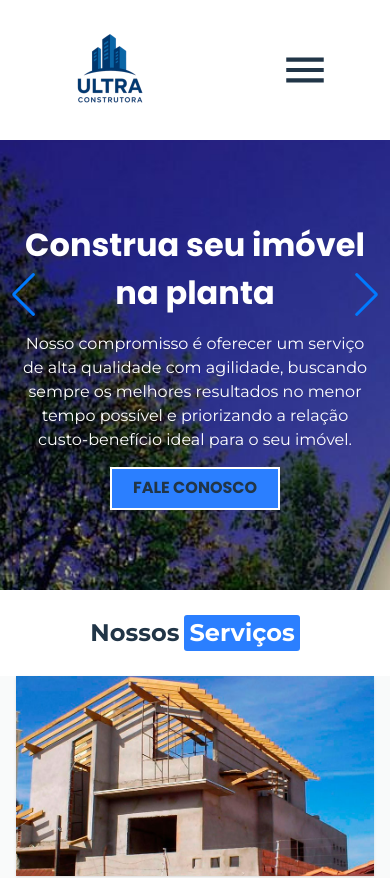
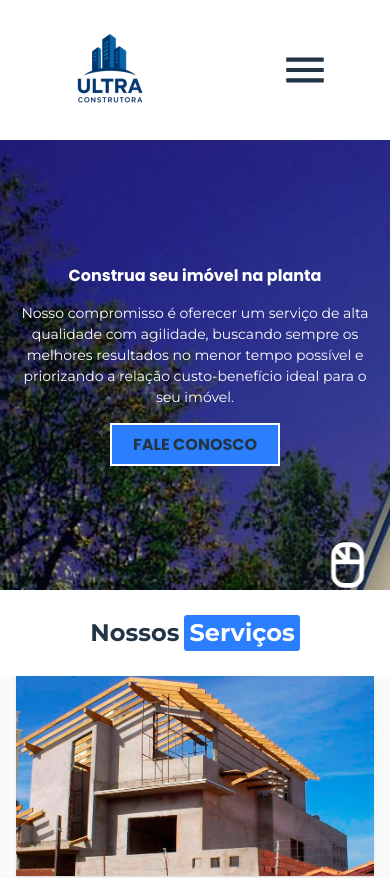
Before and after one commit to GPAstJS/daifaconstrutora-template, a React (Vite) app: page / in a window 390 px wide. Shown: the top 878 px of the page. Built offline with nearby package versions, Linux system fonts and the light colour scheme.

Commit message:
bug fixes

```diff
--- a/package.json
+++ b/package.json
@@ -10,13 +10,15 @@
         "preview": "vite preview"
     },
     "dependencies": {
+        "@hookform/resolvers": "^5.0.1",
         "@tailwindcss/vite": "^4.1.4",
         "react": "^19.0.0",
         "react-dom": "^19.0.0",
         "react-hook-form": "^7.56.4",
         "react-icons": "^5.5.0",
         "swiper": "^11.2.6",
-        "tailwindcss": "^4.1.4"
+        "tailwindcss": "^4.1.4",
+        "yup": "^1.6.1"
     },
     "devDependencies": {
         "@eslint/js": "^9.22.0",
--- a/src/App.jsx
+++ b/src/App.jsx
@@ -19,7 +19,6 @@ import { HeroSection } from './components/section';
 import SeuConteudo from './assets/image.jpg';
 import { Form } from './components/form';
 
-function App() {
 const CTAs = [
     {
         image: CTA1,
@@ -61,6 +60,7 @@ function App() {
     },
 ];
 
+function App() {
     return (
         <main id="inicio" className="w-full  flex flex-col  items-center ">
             <header className="w-full h-[140px] bg-white fixed z-10">
--- a/src/components/carousel/carousel.jsx
+++ b/src/components/carousel/carousel.jsx
@@ -1,11 +1,13 @@
 import React from 'react';
-import { Swiper, SwiperSlide } from 'swiper/react';
+import { Swiper, SwiperSlide, useSwiper } from 'swiper/react';
 import { Autoplay, Navigation } from 'swiper/modules';
 import 'swiper/css';
 import './style.css';
 import 'swiper/css/navigation';
 
 import SwiperImage from '../../assets/swiper-image.jpg';
+
+import { PiMouseLeftClickBold } from 'react-icons/pi';
 
 export const Carousel = () => {
     return (
@@ -15,17 +17,17 @@ export const Carousel = () => {
                 spaceBetween={30}
                 loop={true}
                 autoplay={{ delay: 5000 }}
-                navigation={true}
-                modules={[Navigation, Autoplay]}
+                modules={[Autoplay]}
                 className="mySwiper w-full cursor-pointer "
             >
                 <SwiperSlide className="mt-[140px]  z-99">
-                    <div className="w-full bg-[#2F163B] flex flex-col items-center justify-center h-[450px] sm:h-[700px] ">
+                    <div className="w-full relative bg-[#2F163B] flex flex-col items-center justify-center h-[450px] sm:h-[700px] ">
+                        <PiMouseLeftClickBold className="slide-indicator w-[25px] h-[25px] 2xl:w-[50px] 2xl:h-[50px] absolute bottom-0  right-0 m-[25px] text-white 100" />
                         <div className="animation-div px-[1rem]  md:w-[95%]  bg-transparent flex flex-col items-center justify-center gap-y-[15px]">
-                            <p className="text-[2rem] md:text-[2.5rem] xl:text-[60px]  text-white font-poppins font-bold ">
+                            <p className=" text-[1rem] sm:text-[2rem] md:text-[2.5rem] xl:text-[60px]  text-white font-poppins font-bold ">
                                 Construa seu imóvel na planta
                             </p>
-                            <p className="font-montserrat  text-white text-[1rem] md:text-[1.25rem] lg:text-[20px] max-w-[1200px]       ">
+                            <p className="font-montserrat  text-white text-[14px] sm:text-[1rem] md:text-[1.25rem] lg:text-[20px] max-w-[1200px]       ">
                                 Nosso compromisso é oferecer um serviço de alta
                                 qualidade com agilidade, buscando sempre os melhores
                                 resultados no menor tempo possível e priorizando a
@@ -42,6 +44,7 @@ export const Carousel = () => {
                     </div>
                 </SwiperSlide>
                 <SwiperSlide className="w-full flex items-center justify-center relative mt-[140px] ">
+                    <div className="relative flex flex-col items-center justify-center w-full ">
                         <div
                             style={{
                                 backgroundImage: `url(${SwiperImage})`,
@@ -49,15 +52,18 @@ export const Carousel = () => {
                             className={`scale-animation w-full flex items-center justify-center  h-[700px]  absolute z-[-10] top-0 left-0 bg-no-repeat`}
                         ></div>
 
-                    <div className="z-20 animation-div px-[1rem] w-full lg:p-[25px]  h-[450px] sm:h-[700px]  bg-transparent flex flex-col items-center justify-center gap-y-[15px]">
-                        <p className="text-[2rem] md:text-[2.5rem] xl:text-[60px] text-white font-poppins font-bold ">
+                        <div
+                            className="z-20 animation-div px-[1rem] w-full
+                        lg:px-[25px]  h-[450px] sm:h-[700px]  bg-transparent flex flex-col items-center justify-center gap-y-[15px]"
+                        >
+                            <p className=" text-[1rem] sm:text-[2rem] md:text-[2.5rem] xl:text-[60px]  text-white font-poppins font-bold ">
                                 Construa seu imóvel na planta
                             </p>
-                        <p className="font-montserrat  text-white text-[1rem] md:text-[1.25rem] lg:text-[20px] max-w-[1200px]">
-                            Nosso compromisso é oferecer um serviço de alta qualidade
-                            com agilidade, buscando sempre os melhores resultados no
-                            menor tempo possível e priorizando a relação
-                            custo-benefício ideal para o seu imóvel.
+                            <p className="font-montserrat  text-white text-[14px] sm:text-[1rem] md:text-[1.25rem] lg:text-[20px] max-w-[1200px]       ">
+                                Nosso compromisso é oferecer um serviço de alta
+                                qualidade com agilidade, buscando sempre os melhores
+                                resultados no menor tempo possível e priorizando a
+                                relação custo-benefício ideal para o seu imóvel.
                             </p>
 
                             <a
@@ -67,6 +73,8 @@ export const Carousel = () => {
                                 FALE CONOSCO
                             </a>
                         </div>
+                        <PiMouseLeftClickBold className="slide-indicator  w-[50px] h-[50px] 2xl:w-[50px] 2xl:h-[100px] absolute bottom-0 right-0 mx-[25px] text-white 100" />
+                    </div>
                 </SwiperSlide>
             </Swiper>
         </>
--- a/src/components/carousel/style.css
+++ b/src/components/carousel/style.css
@@ -1,5 +1,4 @@
 @keyframes moveY {
-
     0% {
         transform: translateY(100%);
         opacity: 0;
@@ -9,10 +8,33 @@
         transform: translateY(0%);
         opacity: 100;
     }
+}
 
-}
+/* div.swiper-button-prev {
+    width: 10px;
+    height: 10px;
+    fill: white
+} */
 
 .animation-div {
     animation-name: moveY;
     animation-duration: 1.5s;
 }
+
+.slide-indicator {
+    animation: bounce 1s infinite linear;
+}
+
+@keyframes bounce {
+  0% {
+    transform: translateX(-20%);
+  }
+
+  50% {
+    transform: translateX(20%);
+  }
+
+  100% {
+    transform: translateX(-20%);
+  }
+}
--- a/src/components/form.jsx
+++ b/src/components/form.jsx
@@ -1,22 +1,19 @@
 import { useForm } from 'react-hook-form';
+import { yupResolver } from '@hookform/resolvers/yup';
 import { FaFacebook, FaInstagram, FaWhatsapp, FaMailBulk } from 'react-icons/fa';
+import { formSchema } from '../schemas/formSchema';
 
 export const Form = () => {
-    const { register, handleSubmit } = useForm();
-
+    const {
+        register,
+        handleSubmit,
+        formState: { errors },
+    } = useForm({
+        resolver: yupResolver(formSchema),
+    });
     const onSubmit = (data) => {
-        const { nome, email, whatsapp, message } = data;
-
-        const destinatario = 'gpastjs22@gmail.com';
-        const assunto = encodeURIComponent('Teste Formulário');
-
-        const corpo = encodeURIComponent(
-            `Nome: ${nome}\nE-mail: ${email}\nWhatsApp: ${whatsapp}\n\nMensagem:\n${message}`
-        );
-
-        const mailtoLink = `mailto:${destinatario}?subject=${assunto}&body=${corpo}`;
-
-        window.location.href = mailtoLink;
+        console.log(data);
+        alert('E-mail para contato fictício enviado!');
     };
 
     return (
@@ -47,7 +44,7 @@ export const Form = () => {
                             </p>
                         </div>
 
-                        <div className="flex flex-row gap-x-[10px]">
+                        <div className="flex flex-row items-center justify-between gap-x-[10px]">
                             <div className="w-[35px] h-[35px] sm:w-[50px] cursor-pointer sm:h-[50px] rounded-full flex items-center justify-center bg-blue-500">
                                 <FaFacebook className="h-[20px] w-[20px] sm:w-[24px] sm:h-[24px] fill-white" />
                             </div>
@@ -73,6 +70,12 @@ export const Form = () => {
                             className="h-[41px] w-full text-[18px] bg-white font-poppins outline-none px-[10px]"
                             type="text"
                         />
+
+                        {errors.nome && (
+                            <p className="text-red-500 text-[1rem] font-bol">
+                                {errors.nome.message}
+                            </p>
+                        )}
                     </div>
 
                     <div className="w-full flex flex-col items-start gap-y-[10px]">
@@ -86,6 +89,12 @@ export const Form = () => {
                             className="h-[41px] w-full text-[18px] bg-white font-poppins outline-none px-[10px]"
                             type="text"
                         />
+
+                        {errors.whatsapp && (
+                            <p className="text-red-500 text-[1rem] font-bol">
+                                {errors.whatsapp.message}
+                            </p>
+                        )}
                     </div>
 
                     <div className="flex flex-col items-start w-full  gap-y-[10px]">
@@ -97,6 +106,12 @@ export const Form = () => {
                             className="w-full h-[41px] text-[18px] bg-white font-poppins outline-none px-[10px]"
                             type="text"
                         />
+
+                        {errors.email && (
+                            <p className="text-red-500 text-[1rem] font-bol">
+                                {errors.email.message}
+                            </p>
+                        )}
                     </div>
 
                     <div className="flex flex-col items-start w-full  gap-y-[10px]">
@@ -110,6 +125,12 @@ export const Form = () => {
                             className="w-full min-h-[41px]  max-h-[200px]  text-[18px] bg-white font-poppins outline-none p-[10px]"
                             type="text"
                         />
+
+                        {errors.message && (
+                            <p className="text-red-500 text-[1rem] font-bol">
+                                {errors.message.message}
+                            </p>
+                        )}
                     </div>
 
                     <button
--- /dev/null
+++ b/src/schemas/formSchema.js
@@ -0,0 +1,12 @@
+import * as yup from 'yup';
+
+export const formSchema = yup.object().shape({
+    nome: yup.string().required('O nome é obrigatório!'),
+    email: yup.string().email('E-mail inválido').required('O e-mail é obrigatório!'),
+    whatsapp: yup
+        .string()
+        .min(11, 'Mínimo de 11 dígitos!')
+        .max(11, 'Máximo de 11 dígitos!')
+        .required('O WhatsApp é obrigatório!'),
+    message: yup.string().required('A mensagem é obrigatória'),
+});
```
Also changed, not shown: 1 other file (tests, documents, lock files or other folders). Lines whose indentation alone changed are shown as unchanged.
